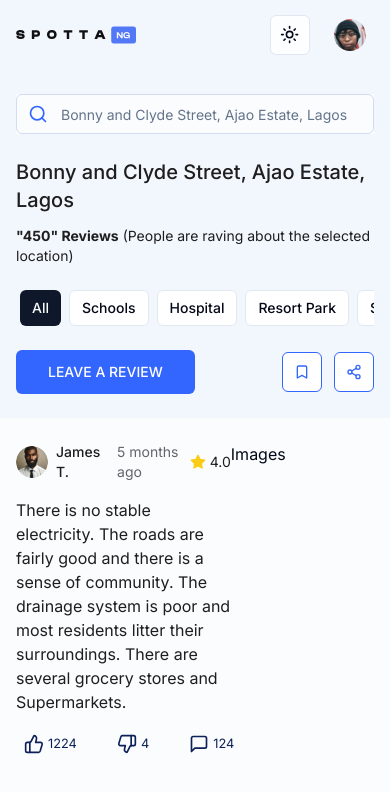
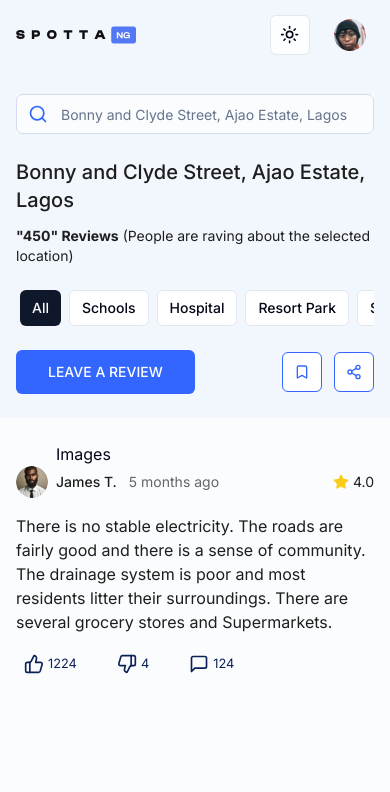
Before and after one commit to DevIsraelHub/spotta, a Next.js app: page /reviews in a window 390 px wide. Shown: the top 792 px of the page. Built offline with nearby package versions, Linux system fonts and the light colour scheme.

Commit message:
made the review card responsive

```diff
--- a/src/modules/ReviewPage/index.tsx
+++ b/src/modules/ReviewPage/index.tsx
@@ -4,8 +4,8 @@ import React from 'react'
 
 const ReviewPage = () => {
   return (
-    <div className="w-full flex items-start justify-between">
-      <div className="w-[60%]">
+    <div className="w-full flex flex-col-reverse lg:flex-row items-start justify-between space-x-10 lg:space-x-12">
+      <div className="w-full lg:w-[60%]">
         <ReviewCard />
       </div>
       <div className="w-[40%]">
```
